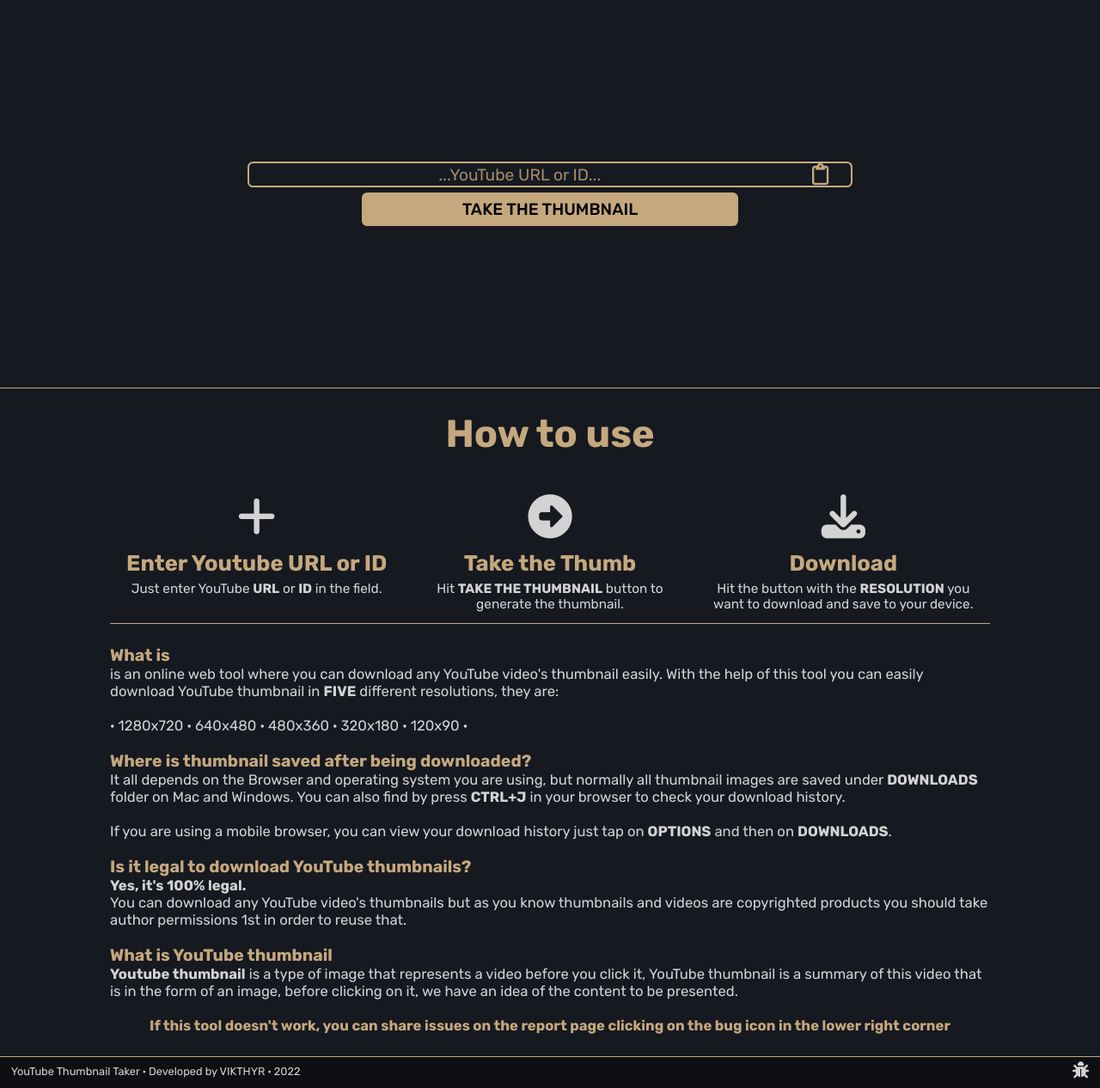
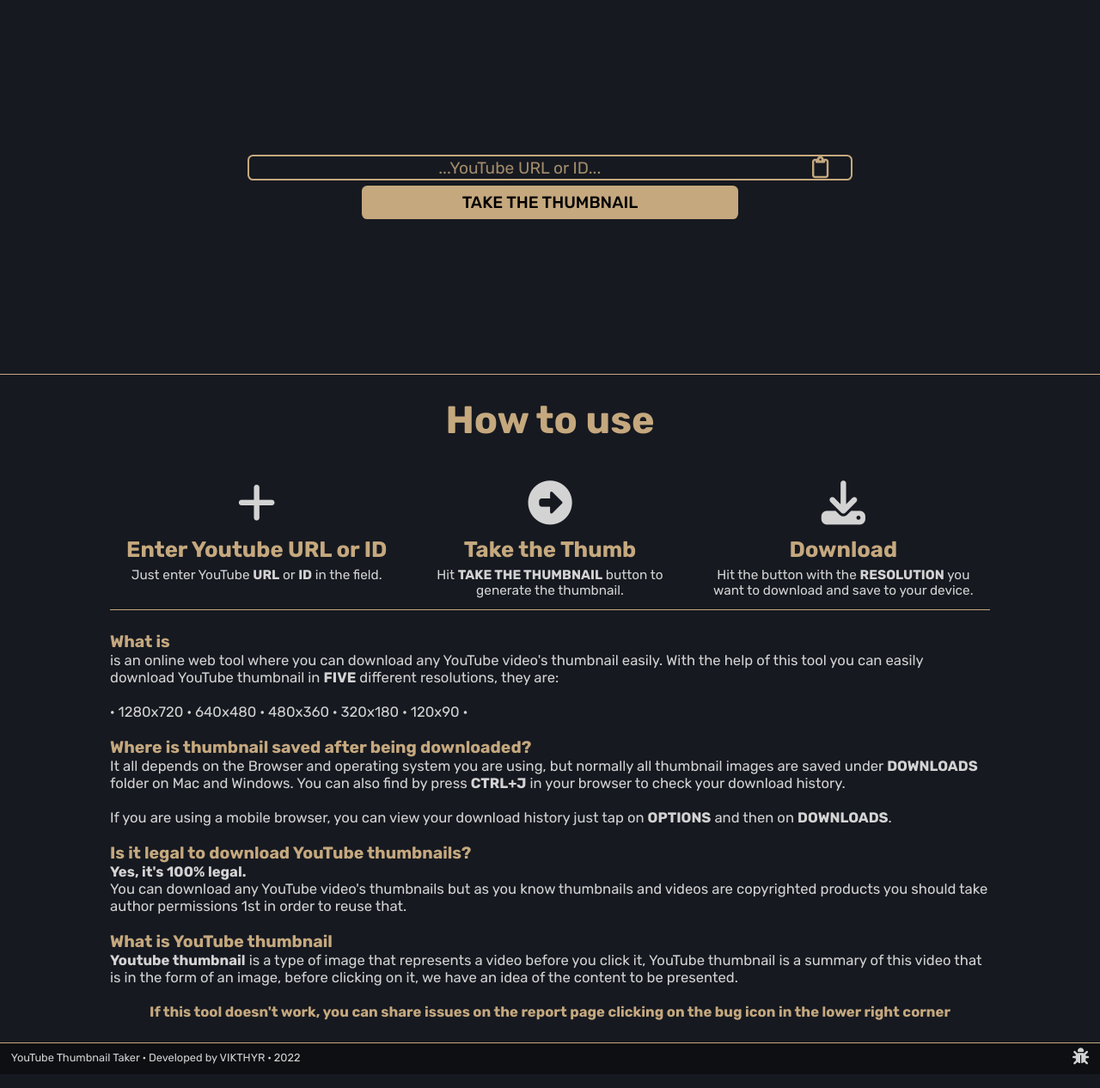
Before and after one commit to vikthyr/youtubeThumbnailGetter, a PHP site: page / in a window 1280 px wide. Shown: the part 42-1308 px from the top of the page at 86% size. Run offline with PHP 8.4, Linux system fonts and the light colour scheme; data that the repository does not hold is empty; some libraries are stand-ins or nearby versions.

Commit message:
Version 1.0.3

```diff
--- a/styles/style.css
+++ b/styles/style.css
@@ -38,6 +38,7 @@ input:-webkit-autofill:active {
 
 body{
     background-color: var(--darkerColor);
+    min-width: 200px;
 }
 
 .light-color{
@@ -133,7 +134,7 @@ form{
 .main-container{
     display: table;
     width: 100%;
-    height: 50%;
+    height: 30vw;
     padding-top: 2vw;
     padding-bottom: 2vw;
 }
```
